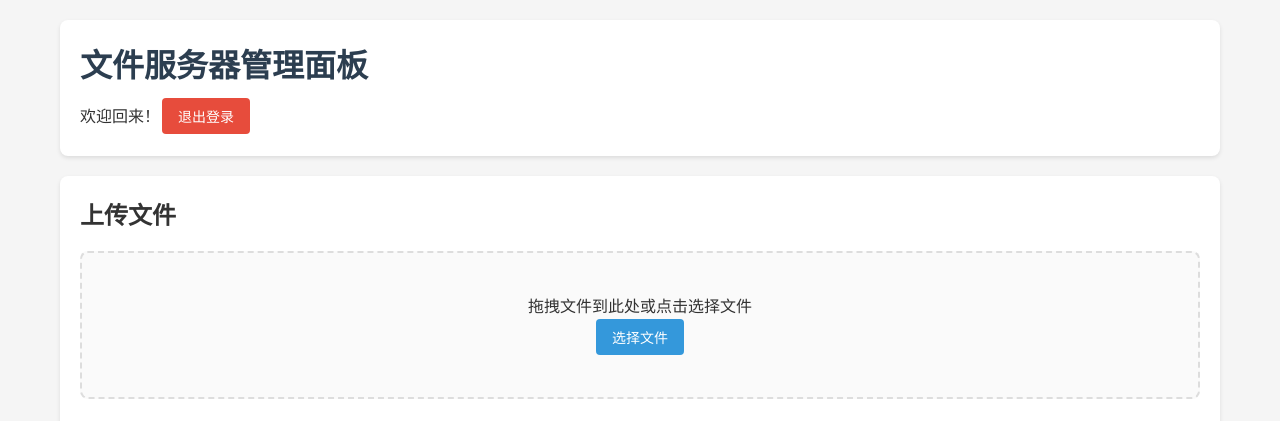
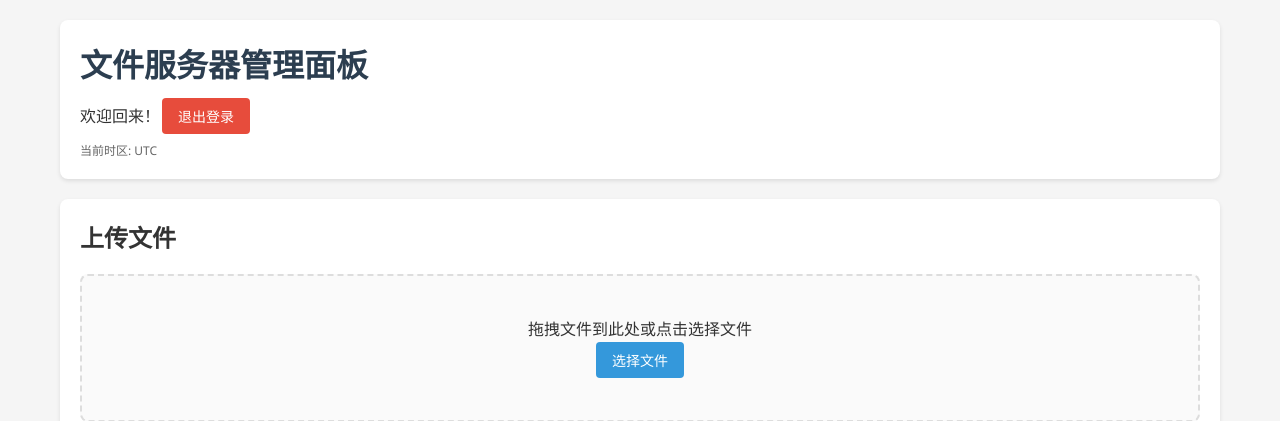
Before and after one commit to KingBob1250/LightFileShare, a Flask app: page /dashboard in a window 1280 px wide. Shown: the top 421 px of the page. Run offline with Flask 3, Linux system fonts and the light colour scheme; the visitor is signed in with stand-in values (Sample User, id 1); data that the repository does not hold is empty.

Commit message:
support timezone setting

```diff
--- a/app.py
+++ b/app.py
@@ -1,11 +1,12 @@
 from flask import Flask, render_template, request, redirect, url_for, session, jsonify, send_file
 import os
 import uuid
-from datetime import datetime
+from datetime import datetime, timezone
 from functools import wraps
 import json
 import mimetypes
 from dotenv import load_dotenv
+import pytz
 
 # 加载 .env 文件中的环境变量
 load_dotenv()
@@ -22,6 +23,31 @@ db.init_app(app)
 
 # 确保上传目录存在
 os.makedirs(app.config['UPLOAD_FOLDER'], exist_ok=True)
+
+def get_local_timezone():
+    """获取本地时区"""
+    return app.config.get('TIMEZONE', 'Asia/Shanghai')
+
+def convert_to_local_time(utc_time, timezone_str=None):
+    """将UTC时间转换为本地时间"""
+    if not utc_time:
+        return utc_time
+
+    if timezone_str is None:
+        timezone_str = get_local_timezone()
+
+    try:
+        tz = pytz.timezone(timezone_str)
+        if utc_time.tzinfo is None:
+            utc_time = pytz.utc.localize(utc_time)
+        return utc_time.astimezone(tz)
+    except:
+        return utc_time
+
+def format_local_time(utc_time, timezone_str=None, format_str='%Y-%m-%d %H:%M:%S'):
+    """格式化本地时间显示"""
+    local_time = convert_to_local_time(utc_time, timezone_str)
+    return local_time.strftime(format_str)
 
 def login_required(f):
     """登录验证装饰器"""
@@ -82,7 +108,8 @@ def dashboard():
                          pagination=pagination,
                          message=message,
                          error=error,
-                         share_host=app.config['SHARE_HOST'])
+                         share_host=app.config['SHARE_HOST'],
+                         timezone=get_local_timezone())
 
 @app.route('/upload', methods=['POST'])
 @login_required
@@ -209,10 +236,10 @@ def api_files():
         'filename': f.original_filename,
         'size': f.file_size,
         'size_human': f.file_size_human,
-        'upload_time': f.upload_time.isoformat(),
+        'upload_time_utc': f.upload_time.isoformat() + 'Z',  # UTC时间戳
         'shares': [{
             'token': s.token,
-            'expire_time': s.expire_time.isoformat(),
+            'expire_time_utc': s.expire_time.isoformat() + 'Z',  # UTC时间戳
             'is_expired': s.is_expired,
             'days_remaining': s.days_remaining
         } for s in f.shares if not s.is_expired]
@@ -222,13 +249,13 @@ def api_files():
 @login_required
 def api_shares():
     """API: 获取分享链接列表"""
-    shares = ShareLink.query.filter(ShareLink.expire_time > datetime.utcnow()).all()
+    shares = ShareLink.query.filter(ShareLink.expire_time > datetime.now(timezone.utc)).all()
     return jsonify([{
         'id': s.id,
         'token': s.token,
         'filename': s.file.original_filename,
-        'created_time': s.created_time.isoformat(),
-        'expire_time': s.expire_time.isoformat(),
+        'created_time_utc': s.created_time.isoformat() + 'Z',  # UTC时间戳
+        'expire_time_utc': s.expire_time.isoformat() + 'Z',  # UTC时间戳
         'days_remaining': s.days_remaining,
         'download_count': s.download_count
     } for s in shares])
@@ -279,7 +306,7 @@ def search_files():
         active_shares_subquery = db.session.query(
             ShareLink.file_id,
             db.func.count(ShareLink.id).label('active_shares_count')
-        ).filter(ShareLink.expire_time > datetime.utcnow()).group_by(ShareLink.file_id).subquery()
+        ).filter(ShareLink.expire_time > datetime.now(timezone.utc)).group_by(ShareLink.file_id).subquery()
 
         files_query = files_query.outerjoin(
             active_shares_subquery, File.id == active_shares_subquery.c.file_id
@@ -315,7 +342,7 @@ def search_files():
             'filename': file.original_filename,
             'size': file.file_size,
             'size_human': file.file_size_human,
-            'upload_time': file.upload_time.strftime('%Y-%m-%d %H:%M:%S'),
+            'upload_time_utc': file.upload_time.isoformat() + 'Z',  # UTC时间戳
             'shares': []
         }
 
@@ -324,7 +351,7 @@ def search_files():
             if not share.is_expired:
                 file_data['shares'].append({
                     'token': share.token,
-                    'expire_time': share.expire_time.strftime('%Y-%m-%d %H:%M:%S'),
+                    'expire_time_utc': share.expire_time.isoformat() + 'Z',  # UTC时间戳
                     'is_expired': share.is_expired,
                     'days_remaining': share.days_remaining
                 })
--- a/config.py
+++ b/config.py
@@ -4,6 +4,9 @@ from datetime import timedelta
 class Config:
     # 基础配置
     SECRET_KEY = os.environ.get('SECRET_KEY') or 'dev-secret-key-change-in-production'
+
+    # 时区配置
+    TIMEZONE = os.environ.get('TIMEZONE', 'Asia/Shanghai')  # 默认使用中国时区
 
     # 数据库配置 - 固定路径
     SQLALCHEMY_DATABASE_URI = 'sqlite:///database.db'
--- a/requirements.txt
+++ b/requirements.txt
@@ -4,3 +4,4 @@ Werkzeug==2.3.7
 python-dotenv==1.0.0
 uvicorn==0.24.0
 asgiref==3.7.2
+pytz==2023.3
--- a/templates/dashboard.html
+++ b/templates/dashboard.html
@@ -8,6 +8,7 @@
 <div class="header">
     <h1>文件服务器管理面板</h1>
     <p>欢迎回来！<a href="{{ url_for('logout') }}" class="btn btn-danger">退出登录</a></p>
+    <p id="timezoneInfo" style="font-size: 12px; color: #666; margin-top: 5px;">检测时区中...</p>
 </div>
 
 <div class="content">
@@ -96,7 +97,7 @@
                         </td>
                         <td>{{ file.original_filename }}</td>
                         <td>{{ file.file_size_human }}</td>
-                        <td>{{ file.upload_time.strftime('%Y-%m-%d %H:%M:%S') }}</td>
+                        <td>{{ file.get_local_time(timezone).strftime('%Y-%m-%d %H:%M:%S') }}</td>
                         <td>
                             {% if file.shares %}
                                 {% for share in file.shares %}
@@ -281,6 +282,62 @@ let selectedFiles = new Set(); // 存储选中的文件ID
 let batchShareResults = []; // 存储批量分享结果
 let currentSortBy = 'upload_time';
 let currentSortOrder = 'desc';
+let userTimezone = null; // 用户时区
+
+// 检测用户时区
+function detectUserTimezone() {
+    try {
+        userTimezone = Intl.DateTimeFormat().resolvedOptions().timeZone;
+        console.log('检测到用户时区:', userTimezone);
+
+        // 更新页面上的时区显示
+        const timezoneInfo = document.getElementById('timezoneInfo');
+        if (timezoneInfo) {
+            timezoneInfo.textContent = `当前时区: ${userTimezone}`;
+        }
+    } catch (e) {
+        userTimezone = 'Asia/Shanghai'; // 默认时区
+        console.log('时区检测失败，使用默认时区:', userTimezone);
+
+        // 更新页面上的时区显示
+        const timezoneInfo = document.getElementById('timezoneInfo');
+        if (timezoneInfo) {
+            timezoneInfo.textContent = `当前时区: ${userTimezone} (默认)`;
+        }
+    }
+}
+
+// 转换UTC时间为本地时间
+function convertUTCToLocal(utcString) {
+    if (!utcString) return '';
+
+    try {
+        const utcDate = new Date(utcString);
+        if (isNaN(utcDate.getTime())) {
+            return utcString; // 如果解析失败，返回原字符串
+        }
+
+        return utcDate.toLocaleString('zh-CN', {
+            timeZone: userTimezone,
+            year: 'numeric',
+            month: '2-digit',
+            day: '2-digit',
+            hour: '2-digit',
+            minute: '2-digit',
+            second: '2-digit',
+            hour12: false
+        });
+    } catch (e) {
+        console.error('时间转换失败:', e);
+        return utcString;
+    }
+}
+
+// 格式化时间显示
+function formatTimeDisplay(utcString) {
+    const localTime = convertUTCToLocal(utcString);
+    return localTime;
+}
 
 // 文件上传功能
 document.getElementById('fileInput').addEventListener('change', handleFileSelect);
@@ -496,7 +553,7 @@ function updateFileTable(files, pagination) {
                 </td>
                 <td>${file.filename}</td>
                 <td>${file.size_human}</td>
-                <td>${file.upload_time}</td>
+                <td>${formatTimeDisplay(file.upload_time_utc)}</td>
                 <td>${sharesHtml}</td>
                 <td>
                     <div class="actions-container">
@@ -925,7 +982,8 @@ function batchDownload() {
     document.body.removeChild(link);
 }
 
-document.addEventListener('DOMContentLoaded', () => {
+document.addEventListener('DOMContentLoaded', function() {
+    detectUserTimezone();
     updateSortIcons();
     // 初始化时加载分享列表
     loadShares();
@@ -977,8 +1035,8 @@ function displayShares(shares) {
     let html = '';
     shares.forEach(share => {
         const shareUrl = `${window.location.origin}/download/${share.token}`;
-        const createdTime = new Date(share.created_time).toLocaleString();
-        const expireTime = new Date(share.expire_time).toLocaleString();
+        const createdTime = formatTimeDisplay(share.created_time_utc);
+        const expireTime = formatTimeDisplay(share.expire_time_utc);
 
         html += `
             <tr>
--- a/utils.py
+++ b/utils.py
@@ -78,9 +78,9 @@ def send_file_with_range(file_path, filename):
 def cleanup_expired_shares():
     """清理过期的分享链接"""
     from models import ShareLink
-    from datetime import datetime
+    from datetime import datetime, timezone
 
-    expired_shares = ShareLink.query.filter(ShareLink.expire_time < datetime.utcnow()).all()
+    expired_shares = ShareLink.query.filter(ShareLink.expire_time < datetime.now(timezone.utc)).all()
     for share in expired_shares:
         db.session.delete(share)
     db.session.commit()
```
Also changed, not shown: models.py (+36 -8 lines), README.md, 1 other file.
